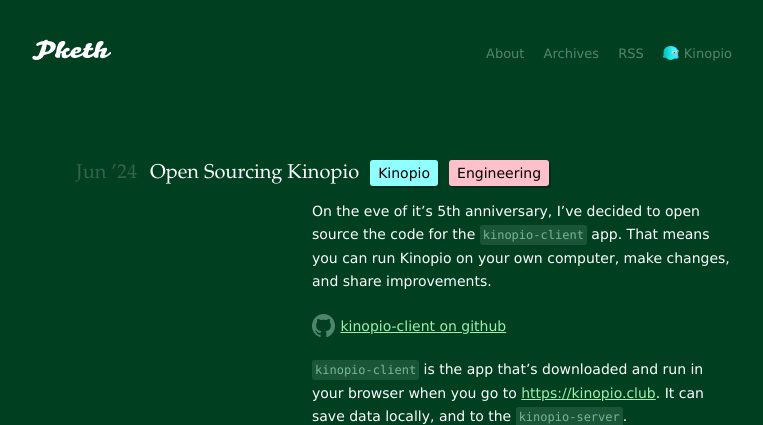
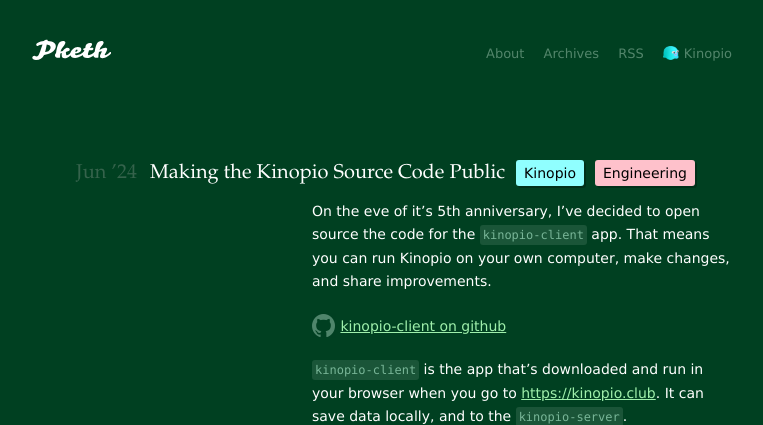
Before and after one commit to pketh/pketh.github.io, a Jekyll site: the page built from _posts/2024-06-27-open-sourcing-kinopio.md, in a window 1280 px wide and 900 px high, cut to the strip 0-425 px from the top of the window. Shown: the whole strip, without its empty margins (258-1021 px from the left). Built offline with Jekyll 4.4.1, drawn with Linux system fonts in a browser that asks for light colours.

Commit message:
title change

```diff
--- a/_posts/2024-06-27-open-sourcing-kinopio.md
+++ b/_posts/2024-06-27-open-sourcing-kinopio.md
@@ -1,6 +1,6 @@
 ---
 layout: post
-title:  "Open Sourcing Kinopio"
+title:  "Making the Kinopio Source Code Public"
 image: "/images/2024/oss/disk2.webp"
 tags: kinopio engineering
 hackernews: https://news.ycombinator.com/item?id=40810949
```
